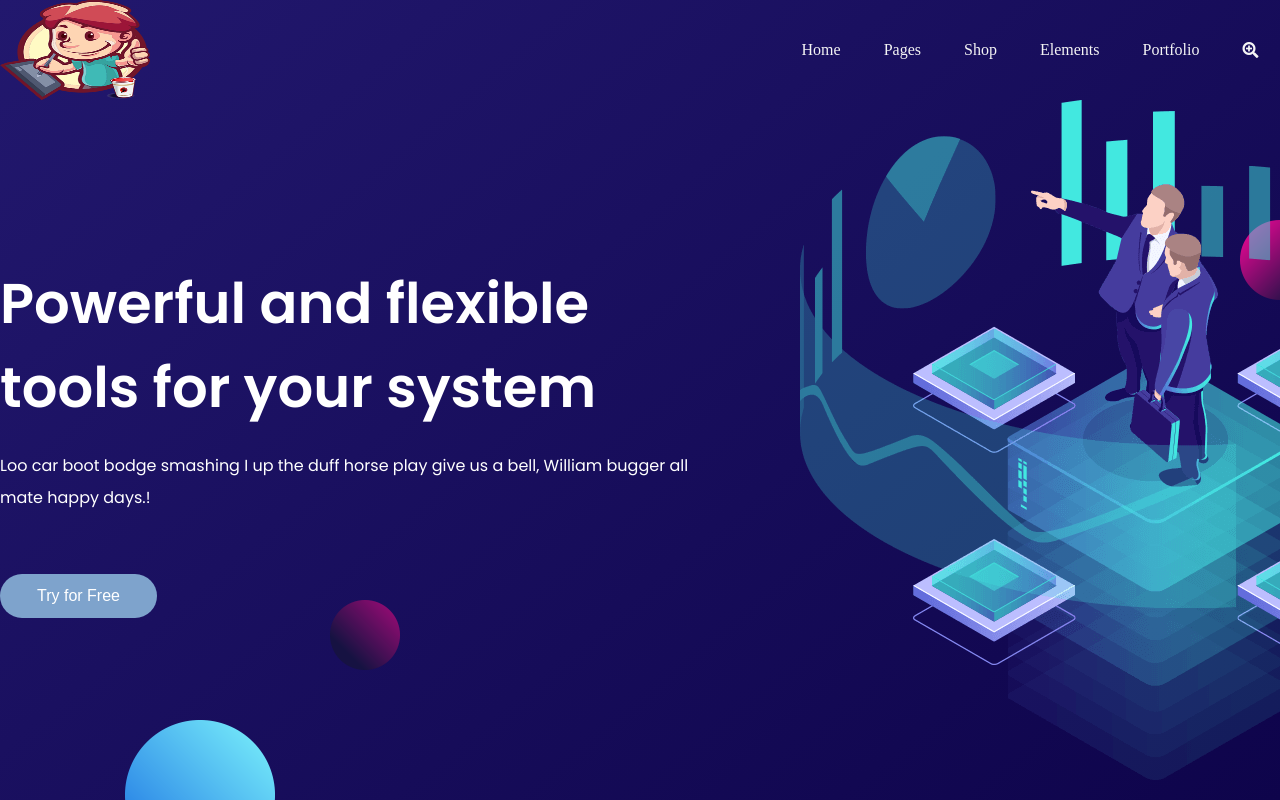
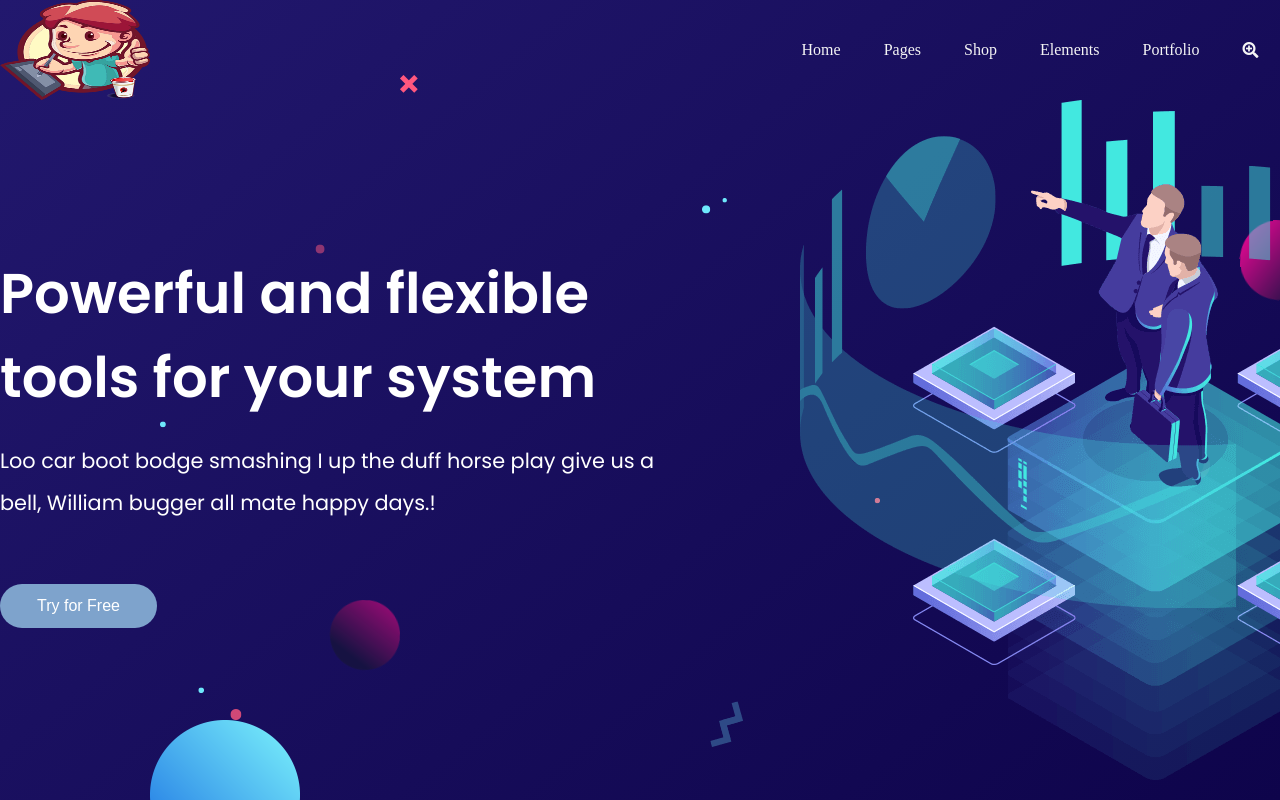
Before and after one commit to dulko-dev/landing_page, a React (Create React App) app: page / in a window 1280 px wide. Shown: the top 800 px of the page. Built offline with nearby package versions, Linux system fonts and the light colour scheme; no server answers.

Commit message:
add change background header on scroll down

```diff
--- a/src/components/Component/Header/Header.js
+++ b/src/components/Component/Header/Header.js
@@ -28,6 +28,7 @@ import {
   BlockBeforeAnimated,
 } from "../../Style/Header/headerstyle";
 
+
 function Header() {
   const [show, setShow] = useState({
     home: false,
@@ -38,6 +39,7 @@ function Header() {
     zoom: false,
   });
   const [data, setData] = useState([]);
+  const [topScroll, setTopScroll] = useState(false);
 
   const searchRef = useRef();
   const FLAGS_URL = "https://restcountries.eu/rest/v2/all";
@@ -73,13 +75,28 @@ function Header() {
     searchRef.current && searchRef.current.focus();
   }, [show.zoom]);
 
+  const changeColor = () => {
+    if(document.scrollingElement.scrollTop > 50){
+      setTopScroll(true);
+    } else{
+      setTopScroll(false);
+    }
+  }
+
+useEffect(() => {
+document.addEventListener('scroll', changeColor);
+return () => document.removeEventListener('scroll', changeColor)
+},[topScroll])
+
+
+
   return (
-    <NavSite>
+    <NavSite style={{backgroundColor: topScroll ? 'whitesmoke' : 'inherit', transition: 'all 0.5s ease' }}>
       <Wrapper>
         <a style={{ outline: "0" }} href="/#">
           <Logo src={logo} />
         </a>
-        <Ul>
+        <Ul style={{color: topScroll ? '#2a2d34' : 'whitesmoke' }}>
           <LiStyle
             onMouseEnter={() => setShow({ home: true })}
             onMouseLeave={() => setShow({ home: false })}
--- a/src/components/Component/Nav/Nav.js
+++ b/src/components/Component/Nav/Nav.js
@@ -4,6 +4,11 @@ import bg from "../../../assets/pie.png";
 import img4 from "../../../assets/elements_four.png";
 import img3 from "../../../assets/elements_three.png";
 import img1 from "../../../assets/elements_one.png";
+import img5 from "../../../assets/elements_five.png";
+import img6 from "../../../assets/elements_six.png";
+import img2 from "../../../assets/elements_two.png";
+
+import { movePlanet } from "../../Style/keyframes";
 
 const NavWrapper = styled.div`
   height: 90vh;
@@ -39,39 +44,74 @@ const Title = styled.h2`
 const Text = styled.p`
   margin-bottom: 20px;
   line-height: 2em;
+  font-size: 1.3em;
 `;
 
 const Button = styled.button`
+  background-color: #7ea3cc;
   display: inline-block;
   padding: 12px 36px;
   border-radius: 25px;
   border: 1px solid transparent;
   margin-top: 40px;
   color: #ffffff;
-  background-color: #7ea3cc;
   &:hover {
     transition: all 0.3s linear;
+    border-color: whitesmoke;
     background-color: inherit;
-    border-color: whitesmoke;
   }
 `;
 
-const Img4 = styled.img`
-  position: absolute;
-  bottom: -70px;
-  left: 50%;
-  transform:translateX(-50%);
-`;
 const Img1 = styled.img`
   position: absolute;
   bottom: 0;
   right: -40px;
+  animation-name: ${movePlanet};
+  animation-duration: 2s;
+  animation-iteration-count: infinite;
+  animation-timing-function: linear;
+`;
+
+const Img2 = styled.img`
+  position: absolute;
+  left: 0;
+  top: 0;
 `;
 
 const Img3 = styled.img`
   position: absolute;
   top: 0;
   right: 0;
+  animation-name: ${movePlanet};
+  animation-duration: 2s;
+  animation-iteration-count: infinite;
+  animation-timing-function: linear;
+`;
+const Img4 = styled.img`
+  position: absolute;
+  bottom: -70px;
+  left: 50%;
+  transform: translateX(-50px);
+`;
+
+const Img5 = styled.img`
+  position: absolute;
+  bottom: 80px;
+  right: -180px;
+`;
+
+const Img6 = styled.img`
+  position: absolute;
+  top: 0;
+  left: -45px;
+`;
+
+const ImgDiv2SmallBalls = styled.div`
+  position: absolute;
+  bottom: 0;
+  height: 725px;
+  width: 700px;
+  z-index: -1;
 `;
 
 const Img3Div = styled.div`
@@ -82,6 +122,7 @@ const Img3Div = styled.div`
   width: 100px;
   z-index: -1;
 `;
+
 const ImgDiv2Balls = styled.div`
   position: absolute;
   height: 200px;
@@ -89,7 +130,16 @@ const ImgDiv2Balls = styled.div`
   left: 0;
   width: 400px;
   z-index: -1;
+  overflow: hidden;
+`;
 
+const ImgDivRedDoughnut = styled.div`
+  position: absolute;
+  right: 0;
+  bottom: 0;
+  height: 350px;
+  width: 100px;
+  z-index: -1;
 `;
 
 function Nav() {
@@ -103,9 +153,16 @@ function Nav() {
             William bugger all mate happy days.!
           </Text>
           <Button>Try for Free</Button>
+          <ImgDiv2SmallBalls>
+            <Img5 src={img5} alt="small planet" />
+            <Img6 src={img6} alt="small planet" />
+          </ImgDiv2SmallBalls>
         </LeftBox>
         <RightBox>
           <img src={bg} alt="two men between electronic gadget" />
+          <ImgDivRedDoughnut>
+            <Img2 src={img2} alt="red planet" />
+          </ImgDivRedDoughnut>
         </RightBox>
       </WrappBoxes>
 
--- a/src/components/Style/Header/headerstyle.js
+++ b/src/components/Style/Header/headerstyle.js
@@ -17,7 +17,6 @@ export const Wrapper = styled.div`
   justify-content: space-between;
   align-items: center;
   margin: 0 auto;
-
   max-width: 1400px;
   max-height: 100px;
 `;
@@ -28,11 +27,10 @@ export const Ul = styled.ul`
   justify-content: space-around;
 `;
 
+
 export const LiStyle = styled.li`
   position: relative;
   padding: 60px 0;
-  color: whitesmoke;
-
   &::before {
     content: "";
     height: 2px;
@@ -67,7 +65,6 @@ export const LiStyleZoom = styled.li`
   position: relative;
   padding: 60px 0;
   cursor: pointer;
-  color: whitesmoke;
 `;
 
 export const BlockBeforeAnimated = styled.div`
@@ -86,7 +83,7 @@ export const Module = styled.div`
   width: 70px;
   height: 70px;
   border-radius: 50%;
-  background-color: rgba(0, 0, 0, 0.5);
+  background-color: rgba(0, 0, 0, 0.7);
   animation-name: ${moveZoom};
   animation-duration: 1s;
   animation-fill-mode: forwards;
@@ -152,7 +149,7 @@ export const HoverBack = styled.div`
   position: fixed;
   width: 100%;
   left: 0;
-  top: 102px;
+  top: 100px;
   background-color: #ffffff;
   overflow: auto;
   animation-name: ${displayImage};
@@ -164,7 +161,7 @@ export const HoverBack = styled.div`
 
 export const HoverPage = styled.div`
   position: absolute;
-  bottom: -324px;
+  bottom: -323px;
   left: -45px;
   background-color: #ffffff;
   animation-name: ${displayMenuElement};
@@ -172,13 +169,13 @@ export const HoverPage = styled.div`
 `;
 
 export const HoverShop = styled(HoverPage)`
-  bottom: -422px;
+  bottom: -421px;
 `;
 
 export const HoverElement = styled.div`
   color: #2a2d34;
   position: fixed;
-  top: 102px;
+  top: 100px;
   left: 0;
   width: 100%;
   background-color: #ffffff;
@@ -187,5 +184,5 @@ export const HoverElement = styled.div`
 `;
 
 export const HoverPortfolio = styled(HoverPage)`
-  bottom: -116px;
+  bottom: -115px;
 `;
--- a/src/components/Style/keyframes.js
+++ b/src/components/Style/keyframes.js
@@ -60,3 +60,12 @@ to{
 opacity:1;
 }
 `;
+
+export const movePlanet = keyframes`
+from{
+transform:rotate(0deg);
+}
+to{
+transform:rotate(360deg);
+}
+`;
```
